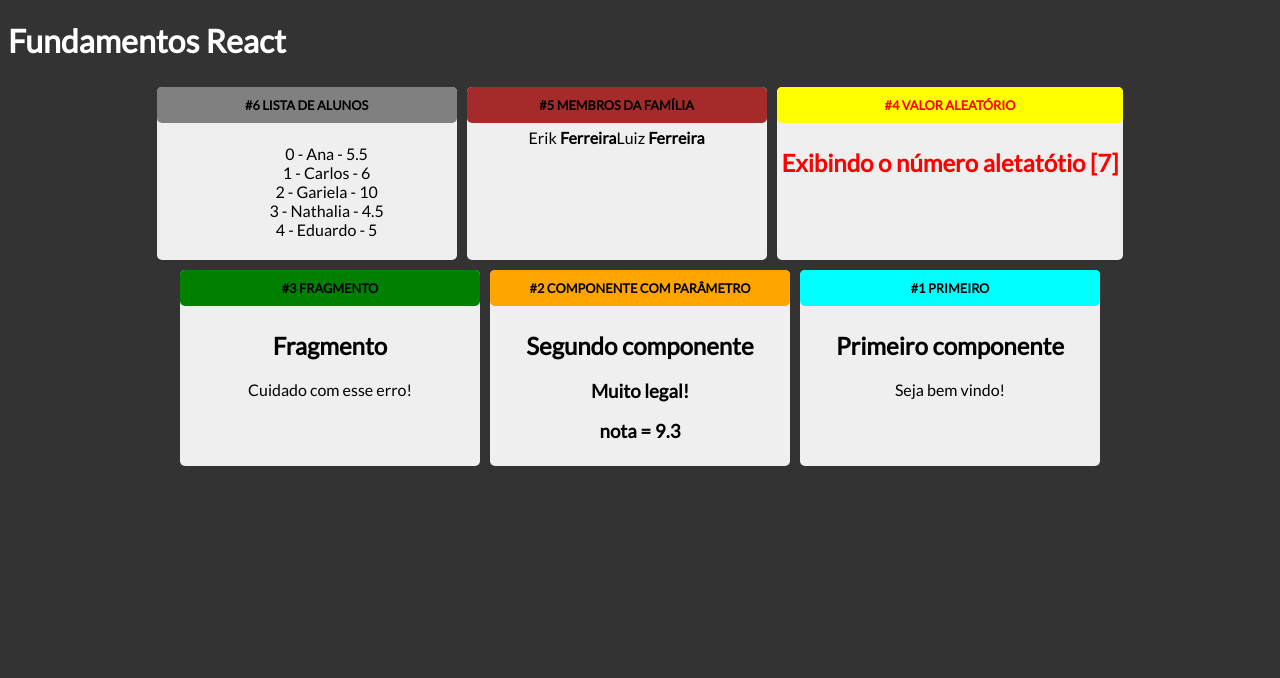
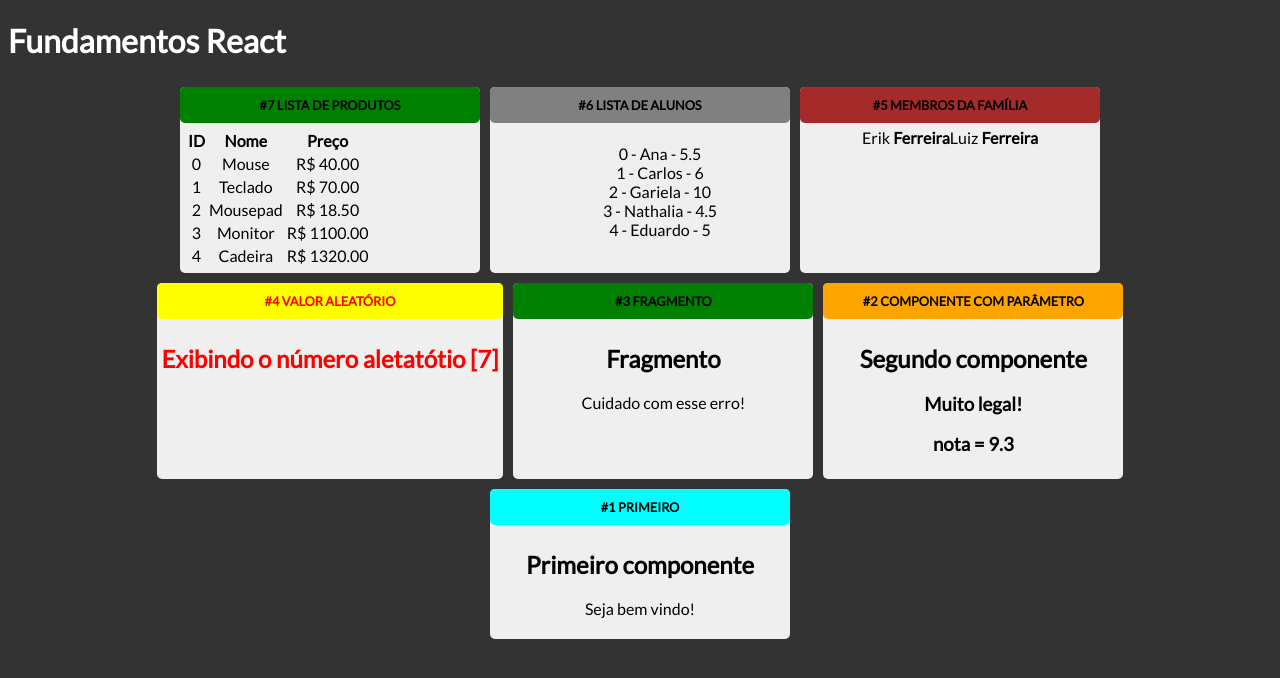
Before and after one commit to ehurafa/react-course, a React (Create React App) app in the folder react-fundamentals/react-fundamentals/: page / in a window 1280 px wide. Shown: the top 678 px of the page. Built offline with nearby package versions, Linux system fonts and the light colour scheme; the HTML template or start-up script is replaced by a standard one.

Commit message:
repeater challenge

```diff
--- a/react-fundamentals/react-fundamentals/src/App.jsx
+++ b/react-fundamentals/react-fundamentals/src/App.jsx
@@ -10,11 +10,16 @@ import Card from './components/layout/Card'
 import Family from './components/basic/Family'
 import FamilyMember from './components/basic/FamilyMember'
 import StudantList from './components/repeat/StudantList'
+import ProductsTable from './components/repeat/ProductsTable'
 
 export default _ =>
         <div id="app">
             <h1>Fundamentos React</h1>
             <div className="cards">
+                <Card titulo="#7 Lista de Produtos" background="green">
+                   <ProductsTable></ProductsTable>
+                </Card>
+
                 <Card titulo="#6 Lista de Alunos" background="grey">
                    <StudantList></StudantList>
                 </Card>
--- /dev/null
+++ b/react-fundamentals/react-fundamentals/src/components/repeat/ProductsTable.jsx
@@ -0,0 +1,21 @@
+import React from 'react'
+
+import products from '../../data/products'
+
+export default props => {
+    const listItems = products.map(product => {
+        return <tr key={product.id}><td>{product.id}</td><td>{product.name}</td><td>R$ {product.price.toFixed(2)}</td></tr>
+    })
+    return (
+        <table>
+            <thead>
+               <th>ID</th>
+               <th>Nome</th>
+               <th>Preço</th>
+            </thead>
+            <tbody>
+               { listItems }
+            </tbody>
+        </table>
+    )
+}
--- /dev/null
+++ b/react-fundamentals/react-fundamentals/src/data/products.js
@@ -0,0 +1,7 @@
+export default [
+    { id: 0, name: 'Mouse', price: 40 },
+    { id: 1, name: 'Teclado', price: 70 },
+    { id: 2, name: 'Mousepad', price: 18.5 },
+    { id: 3, name: 'Monitor', price: 1100 },
+    { id: 4, name: 'Cadeira', price: 1320 }
+]
```
Also changed, not shown: 1 other file (tests, documents, lock files or other folders).
